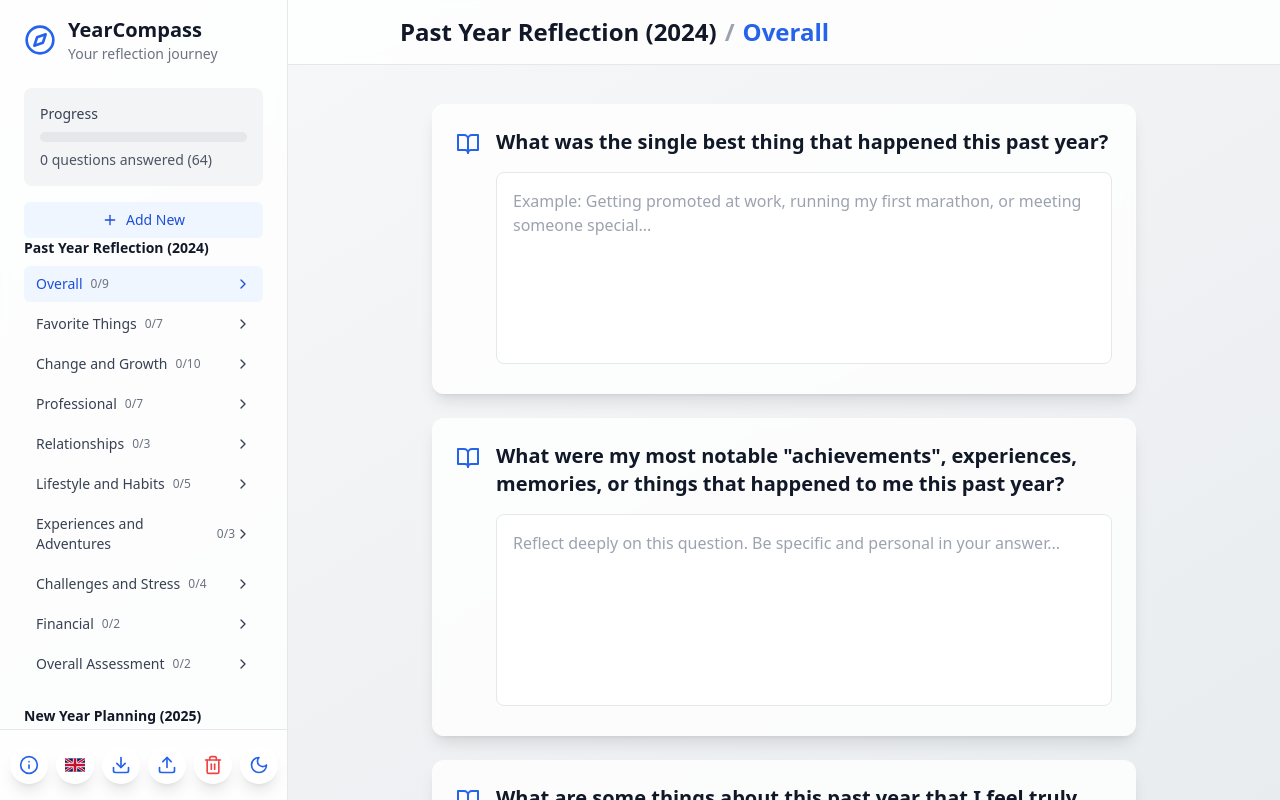
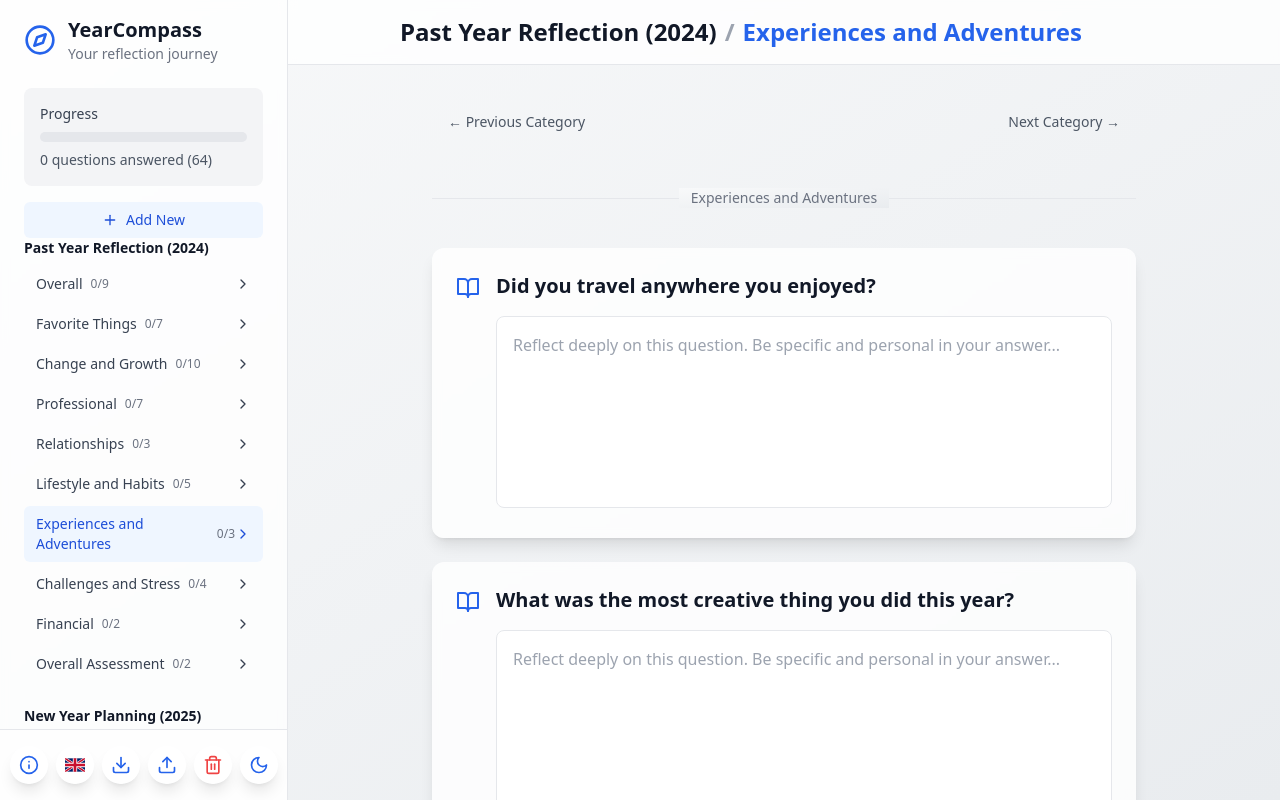
Before and after one commit to frankwiersma/yearcompass, a React (Vite) app: page / in a window 1280 px wide. Built offline with nearby package versions, Linux system fonts and the light colour scheme.

Commit message:
updated scrolling through categories

```diff
--- a/src/App.tsx
+++ b/src/App.tsx
@@ -9,6 +9,7 @@ import { useLocalStorage } from './hooks/useLocalStorage';
 import { useKeyboardNavigation } from './hooks/useKeyboardNavigation';
 import { useNavigation } from './hooks/useNavigation';
 import { useLanguage } from './hooks/useLanguage';
+import { useInView } from './hooks/useInView';
 import type { ReflectionData, Progress, Section, Category, Question } from './types';
 
 const initialData: ReflectionData = {
@@ -55,11 +56,33 @@ function App() {
     };
   }, [data.answers]);
 
-  const currentQuestions = useMemo(() => {
-    const section = allSections.find((s) => s.id === currentSection);
-    const category = section?.categories.find((c) => c.id === currentCategory);
-    return category?.questions || [];
-  }, [currentSection, currentCategory, allSections]);
+  const section = allSections.find((s) => s.id === currentSection);
+  const category = section?.categories.find((c) => c.id === currentCategory);
+  const questions = category?.questions || [];
+
+  const lastQuestionRef = useInView({
+    threshold: 1,
+    rootMargin: '0px 0px -100px 0px',
+    delay: 800,
+    onChange: (inView) => {
+      if (inView && questions.length > 0) {
+        handleNextCategory(allSections);
+      }
+    }
+  });
+
+  const handleScroll = (direction: 'prev' | 'next') => {
+    const fn = direction === 'next' ? handleNextCategory : handlePrevCategory;
+    fn(allSections);
+
+    // Ensure the category divider is visible after navigation
+    requestAnimationFrame(() => {
+      const categoryDivider = document.getElementById('category-divider');
+      if (categoryDivider) {
+        categoryDivider.scrollIntoView({ behavior: 'smooth', block: 'start' });
+      }
+    });
+  };
 
   const handleAddSection = (title: string) => {
     const newSection: Section = {
@@ -236,10 +259,39 @@ function App() {
         </div>
         <div className="max-w-full lg:max-w-3xl mx-auto mt-20 px-2 sm:px-4 lg:px-8 pb-6">
           <div className="space-y-6">
-            {currentQuestions.map((question) => (
+            <div className="flex items-center justify-between mb-8">
+              <button
+                onClick={() => handleScroll('prev')}
+                className="px-4 py-2 text-sm font-medium text-gray-600 dark:text-gray-400
+                         hover:text-gray-900 dark:hover:text-gray-100 transition-colors"
+                disabled={currentSection === t.sections[0].id && currentCategory === t.sections[0].categories[0].id}
+              >
+                ← Previous Category
+              </button>
+              <button
+                onClick={() => handleScroll('next')}
+                className="px-4 py-2 text-sm font-medium text-gray-600 dark:text-gray-400
+                         hover:text-gray-900 dark:hover:text-gray-100 transition-colors"
+              >
+                Next Category →
+              </button>
+            </div>
+            <div className="relative py-4 mb-8">
+              <div className="absolute inset-0 flex items-center">
+                <div className="w-full border-t border-gray-200 dark:border-gray-700"></div>
+              </div>
+              <div id="category-divider" className="relative flex justify-center">
+                <span className="px-3 bg-gradient-to-br from-[var(--gradient-start)] to-[var(--gradient-end)]
+                              text-sm text-gray-500 dark:text-gray-400">
+                  {category?.title}
+                </span>
+              </div>
+            </div>
+            {questions.map((question, index) => (
               <QuestionEditor
                 key={question.id}
                 question={question}
+                ref={index === questions.length - 1 ? lastQuestionRef : null}
                 answer={data.answers[question.id]}
                 onSave={answer => handleSaveAnswer(question.id, answer)}
                 onNext={() => handleNextCategory(allSections)}
--- a/src/components/QuestionEditor.tsx
+++ b/src/components/QuestionEditor.tsx
@@ -1,4 +1,4 @@
-import React, { useState, useEffect } from 'react';
+import React, { useState, useEffect, forwardRef } from 'react';
 import { Question, Answer } from '../types';
 import { useDebounce } from '../hooks/useDebounce';
 import { BookOpen } from 'lucide-react';
@@ -13,7 +13,13 @@ type Props = {
   onPrev?: () => void;
 };
 
-export function QuestionEditor({ question, answer, onSave, onNext, onPrev }: Props) {
+export const QuestionEditor = forwardRef<HTMLDivElement, Props>(({
+  question,
+  answer,
+  onSave,
+  onNext,
+  onPrev
+}, ref) => {
   const [content, setContent] = useState(answer?.answer || '');
   const debouncedContent = useDebounce(content, 1000);
   const { t } = useLanguage();
@@ -33,7 +39,9 @@ export function QuestionEditor({ question, answer, onSave, onNext, onPrev }: Pro
 
   return (
     <div className="p-6 bg-white/80 dark:bg-gray-800/80 backdrop-blur-sm rounded-xl shadow-lg
-                    transition-all duration-300 hover:shadow-xl">
+                    transition-all duration-300 hover:shadow-xl"
+         ref={ref}
+    >
       <div className="flex items-start gap-4">
         <BookOpen className="w-6 h-6 text-blue-600 dark:text-blue-400 flex-shrink-0 mt-1" />
         <div className="flex-1">
@@ -54,7 +62,7 @@ export function QuestionEditor({ question, answer, onSave, onNext, onPrev }: Pro
       </div>
     </div>
   );
-}
+});
 
 function getPlaceholder(question: Question, t: Translations): string {
   // Extract key phrases from the question to create contextual examples
--- /dev/null
+++ b/src/hooks/useInView.ts
@@ -0,0 +1,57 @@
+import { useEffect, useRef, RefObject } from 'react';
+
+type Options = {
+  threshold?: number;
+  rootMargin?: string;
+  delay?: number;
+  onChange?: (inView: boolean) => void;
+};
+
+export function useInView({
+  threshold = 0,
+  rootMargin = '0px',
+  delay = 1000,
+  onChange
+}: Options = {}): RefObject<HTMLElement> {
+  const ref = useRef<HTMLElement>(null);
+  const timeoutRef = useRef<number>();
+
+  useEffect(() => {
+    const element = ref.current;
+    if (!element || !onChange) return;
+
+    const observer = new IntersectionObserver(
+      ([entry]) => {
+        if (entry.isIntersecting) {
+          // Clear any existing timeout
+          if (timeoutRef.current) {
+            window.clearTimeout(timeoutRef.current);
+          }
+          // Set new timeout
+          timeoutRef.current = window.setTimeout(() => {
+            onChange(true);
+          }, delay);
+        } else {
+          // Clear timeout if element is no longer in view
+          if (timeoutRef.current) {
+            window.clearTimeout(timeoutRef.current);
+          }
+        }
+      },
+      {
+        threshold,
+        rootMargin,
+      }
+    );
+
+    observer.observe(element);
+    return () => {
+      observer.disconnect();
+      if (timeoutRef.current) {
+        window.clearTimeout(timeoutRef.current);
+      }
+    };
+  }, [threshold, rootMargin, onChange]);
+
+  return ref;
+}
--- a/src/hooks/useNavigation.ts
+++ b/src/hooks/useNavigation.ts
@@ -1,11 +1,12 @@
 import { useState, useCallback, useEffect } from 'react';
 import { Section } from '../types';
 import { useLanguage } from './useLanguage';
+import { useLocalStorage } from './useLocalStorage';
 
 export function useNavigation() {
   const { t } = useLanguage();
-  const [currentSection, setCurrentSection] = useState(t.sections[0].id);
-  const [currentCategory, setCurrentCategory] = useState(t.sections[0].categories[0].id);
+  const [currentSection, setCurrentSection] = useLocalStorage('current-section', t.sections[0].id);
+  const [currentCategory, setCurrentCategory] = useLocalStorage('current-category', t.sections[0].categories[0].id);
 
   // Reset navigation when language changes to ensure valid IDs
   useEffect(() => {
@@ -26,6 +27,22 @@ export function useNavigation() {
   const handleNavigate = useCallback((sectionId: string, categoryId: string) => {
     setCurrentSection(sectionId);
     setCurrentCategory(categoryId);
+
+    // Scroll to category after state updates
+    requestAnimationFrame(() => {
+      const categoryDivider = document.getElementById('category-divider');
+      const mainContent = document.querySelector('main');
+      if (categoryDivider && mainContent) {
+        const headerOffset = 100;
+        const elementPosition = categoryDivider.offsetTop;
+        const scrollPosition = elementPosition - headerOffset;
+
+        mainContent.scrollTo({
+          top: scrollPosition,
+          behavior: 'smooth'
+        });
+      }
+    });
   }, []);
 
   const handleNextCategory = useCallback((allSections: Section[]) => {
```
